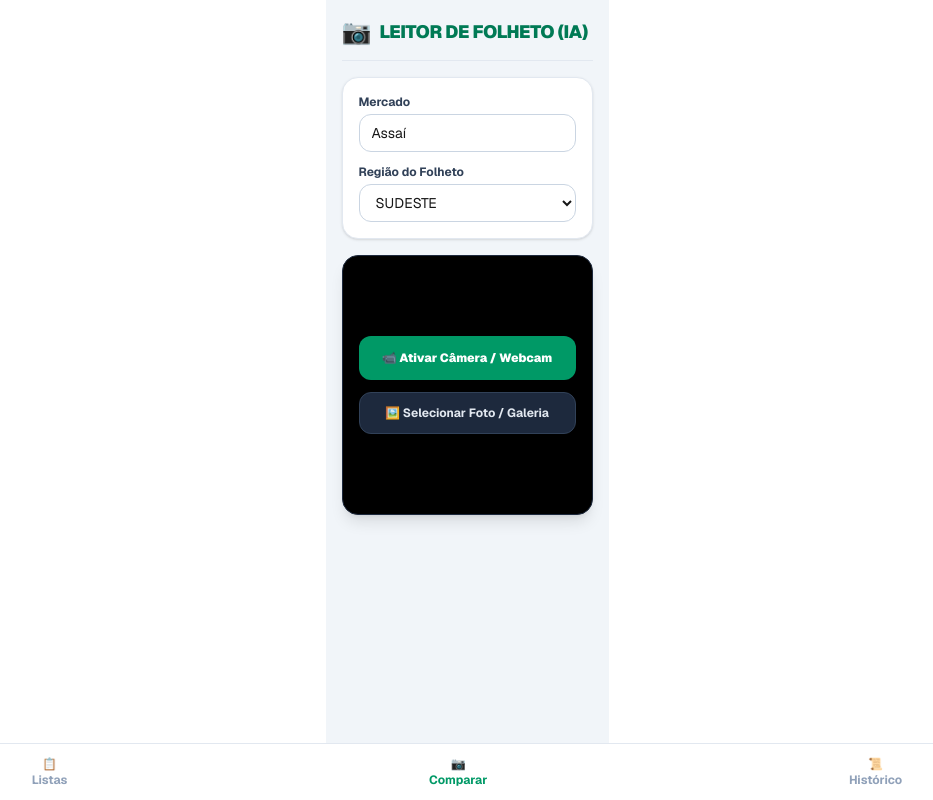
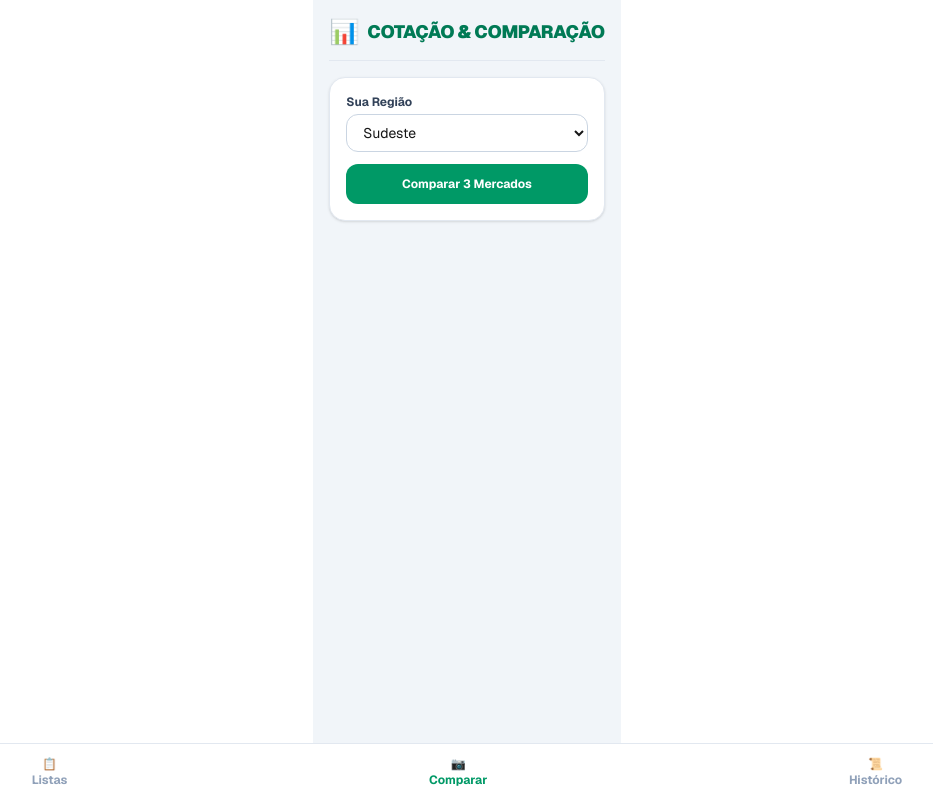
Before and after one commit to aureliomrc/ta_quanto_2, a Next.js app: page /comparar in a window 1280 px wide. Shown: the whole page, without its empty margins (173-1106 px from the left). Built offline with nearby package versions, Linux system fonts and the light colour scheme.

Commit message:
Ajustes comparação

```diff
--- a/src/app/api/comparar/route.ts
+++ b/src/app/api/comparar/route.ts
@@ -1,6 +1,6 @@
 import { NextResponse } from 'next/server';
 import { prisma } from '@/lib/prisma';
-import { Regiao } from '@prisma/client';
+import { Regiao, OrigemOferta } from '@prisma/client';
 import jwt from 'jsonwebtoken';
 
 interface ItemOferta {
@@ -27,16 +27,14 @@ export async function POST(req: Request) {
         const decoded = jwt.verify(token, process.env.JWT_SECRET || 'secret') as { id: string };
         usuarioId = decoded.id;
       } catch {
-        // Token expirado/inválido
+        // Token inválido/expirado
       }
     }
 
     const body = await req.json().catch(() => ({}));
     let { listaId, regiao } = body;
 
-    if (!regiao) {
-      regiao = 'SUDESTE';
-    }
+    if (!regiao) regiao = 'SUDESTE';
 
     if (!listaId) {
       const primeiraLista = await prisma.lista.findFirst({
@@ -53,31 +51,22 @@ export async function POST(req: Request) {
       listaId = primeiraLista.id;
     }
 
-    // Busca a lista sem dependência rígida de include para evitar erro TS2353 no build
-    const lista = await prisma.lista.findUnique({
+    const lista = (await prisma.lista.findUnique({
       where: { id: listaId },
-      include: {
-        itens: true,
-      } as any,
-    }) as any;
+      include: { itens: true } as any,
+    })) as any;
 
     if (!lista) {
-      return NextResponse.json(
-        { error: 'A lista selecionada não foi encontrada.' },
-        { status: 400 }
-      );
+      return NextResponse.json({ error: 'Lista não encontrada.' }, { status: 400 });
     }
 
-    // Tenta obter os itens da lista (seja 'itens', 'ItemLista' ou 'produtos')
     const itensLista = lista.itens || lista.ItemLista || lista.produtos || [];
 
     if (itensLista.length === 0) {
-      return NextResponse.json(
-        { error: 'A lista selecionada está vazia.' },
-        { status: 400 }
-      );
+      return NextResponse.json({ error: 'A lista está vazia.' }, { status: 400 });
     }
 
+    // Busca todas as ofertas da região (tanto SCANNER quanto SEFAZ)
     const ofertas: any[] = await prisma.oferta.findMany({
       where: {
         regiao: regiao as Regiao,
@@ -85,33 +74,69 @@ export async function POST(req: Request) {
       },
     });
 
-    const itensComparados: ItemComparado[] = itensLista.map((item: any) => {
+    const MERCADOS_PADRAO_REGIAO = ['Mercado A', 'Mercado B', 'Mercado C'];
+
+    const itensComparados: ItemComparado[] = await Promise.all(
+      itensLista.map(async (item: any) => {
         const nomeProduto = item.produto?.nome || item.nome || item.produtoNome || 'Produto';
-      const ofertasDoProduto = ofertas.filter((of: any) =>
-        String(of.produto).toLowerCase().includes(String(nomeProduto).toLowerCase())
+
+        // 1. Filtra ofertas do scanner/folhetos para este item
+        const ofertasEncontradas = ofertas.filter((of: any) =>
+          String(of.produto || '').toLowerCase().includes(String(nomeProduto).toLowerCase())
         );
+
+        // 2. Calcula a média real histórica/SEFAZ para esse produto específico no banco
+        const agregacaoSefaz = await prisma.oferta.aggregate({
+          _avg: { preco: true },
+          where: {
+            produto: { contains: nomeProduto, mode: 'insensitive' },
+            origem: OrigemOferta.SEFAZ,
+          },
+        });
+
+        // Se houver média da SEFAZ usa ela; caso contrário usa a média das ofertas extraídas do scanner
+        const precoMedioSefaz =
+          agregacaoSefaz._avg.preco ||
+          (ofertasEncontradas.length > 0
+            ? ofertasEncontradas.reduce((acc, o) => acc + Number(o.preco), 0) / ofertasEncontradas.length
+            : 0);
+
+        const ofertasFinais: ItemOferta[] = [];
+
+        // Adiciona as ofertas reais encontradas no scanner (até 3)
+        ofertasEncontradas.slice(0, 3).forEach((of) => {
+          ofertasFinais.push({
+            mercado: of.mercado,
+            preco: Number(of.preco),
+            origem: of.origem,
+            mensagem: 'Oferta de Folheto',
+          });
+        });
+
+        // 3. Garante que sempre existam 3 mercados na comparação
+        let indexMercado = 0;
+        while (ofertasFinais.length < 3) {
+          const nomeMercadoFallback =
+            MERCADOS_PADRAO_REGIAO[indexMercado] || `Mercado ${indexMercado + 1}`;
+
+          if (!ofertasFinais.some((o) => o.mercado === nomeMercadoFallback)) {
+            ofertasFinais.push({
+              mercado: nomeMercadoFallback,
+              preco: Number(precoMedioSefaz.toFixed(2)),
+              origem: 'SEFAZ',
+              mensagem: 'Média SEFAZ',
+            });
+          }
+          indexMercado++;
+        }
 
         return {
           produto: nomeProduto,
           quantidade: item.quantidade || 1,
-        ofertas:
-          ofertasDoProduto.length > 0
-            ? ofertasDoProduto.slice(0, 3).map((of: any) => ({
-                mercado: of.mercado,
-                preco: Number(of.preco),
-                origem: of.origem,
-                mensagem: 'Oferta Encontrada',
-              }))
-            : [
-                {
-                  mercado: 'Mercado Padrão',
-                  preco: 10.0,
-                  origem: 'SEFAZ' as const,
-                  mensagem: 'Média estimada',
-                },
-              ],
+          ofertas: ofertasFinais,
         };
-    });
+      })
+    );
 
     const mercadosUnicos = Array.from(
       new Set(
@@ -128,13 +153,13 @@ export async function POST(req: Request) {
         return acc + preco * item.quantidade;
       }, 0);
 
-      return { mercado, total };
+      return { mercado, total: Number(total.toFixed(2)) };
     });
 
     return NextResponse.json({
       mercados: mercadosUnicos,
       itens: itensComparados,
-      totais: totais.length > 0 ? totais : [{ mercado: 'Sem Ofertas', total: 0 }],
+      totais,
     });
   } catch (error: any) {
     console.error('Erro na comparação:', error);
--- a/src/app/comparar/page.tsx
+++ b/src/app/comparar/page.tsx
@@ -1,126 +1,36 @@
 'use client';
 
-import React, { useState, useRef, useEffect } from 'react';
+import React, { useState } from 'react';
 import Link from 'next/link';
 
 export default function CompararPage() {
-  const [mercado, setMercado] = useState('Assaí');
+  const [listaId, setListaId] = useState('');
   const [regiao, setRegiao] = useState('SUDESTE');
-  const [imagemBase64, setImagemBase64] = useState<string | null>(null);
   const [carregando, setCarregando] = useState(false);
-  const [mensagem, setMensagem] = useState('');
-  const [streamAtivo, setStreamAtivo] = useState(false);
+  const [resultado, setResultado] = useState<any>(null);
+  const [erro, setErro] = useState('');
 
-  const videoRef = useRef<HTMLVideoElement>(null);
-  const canvasRef = useRef<HTMLCanvasElement>(null);
-  const inputArquivoRef = useRef<HTMLInputElement>(null);
-  const streamRef = useRef<MediaStream | null>(null);
-
-  const desligarCamera = () => {
-    if (streamRef.current) {
-      streamRef.current.getTracks().forEach((track) => track.stop());
-      streamRef.current = null;
-    }
-    setStreamAtivo(false);
-  };
-
-  useEffect(() => {
-    return () => desligarCamera();
-  }, []);
-
-  const iniciarWebcam = async () => {
-    try {
-      setMensagem('');
-      const stream = await navigator.mediaDevices.getUserMedia({
-        video: { facingMode: 'environment', width: { ideal: 1280 } },
-      });
-      streamRef.current = stream;
-      setStreamAtivo(true);
-
-      setTimeout(() => {
-        if (videoRef.current) {
-          videoRef.current.srcObject = stream;
-          videoRef.current.play();
-        }
-      }, 100);
-    } catch {
-      inputArquivoRef.current?.click();
-    }
-  };
-
-  const comprimirEGuardarImagem = (source: HTMLVideoElement | HTMLImageElement) => {
-    const canvas = canvasRef.current || document.createElement('canvas');
-    const ctx = canvas.getContext('2d');
-
-    const maxWidth = 1024;
-    const width = 'videoWidth' in source ? source.videoWidth : source.width;
-    const height = 'videoHeight' in source ? source.videoHeight : source.height;
-
-    const scale = maxWidth / (width || 640);
-    canvas.width = maxWidth;
-    canvas.height = (height || 480) * scale;
-
-    if (ctx) {
-      ctx.drawImage(source, 0, 0, canvas.width, canvas.height);
-      const base64Comprimido = canvas.toDataURL('image/jpeg', 0.6);
-      setImagemBase64(base64Comprimido);
-    }
-  };
-
-  const capturarFotoVideo = () => {
-    if (videoRef.current) {
-      comprimirEGuardarImagem(videoRef.current);
-      desligarCamera();
-    }
-  };
-
-  const handleUploadArquivo = (e: React.ChangeEvent<HTMLInputElement>) => {
-    const file = e.target.files?.[0];
-    if (file) {
-      const reader = new FileReader();
-      reader.onloadend = () => {
-        const img = new Image();
-        img.onload = () => comprimirEGuardarImagem(img);
-        img.src = reader.result as string;
-        setMensagem('');
-      };
-      reader.readAsDataURL(file);
-    }
-  };
-
-  const handleEnviar = async () => {
-    if (!imagemBase64) return;
-
-    const token = localStorage.getItem('token');
-    if (!token) {
-      setMensagem('❌ Você precisa estar logado para realizar a leitura.');
-      return;
-    }
-
+  const handleComparar = async () => {
     setCarregando(true);
-    setMensagem('Analisando ofertas com a IA e salvando no banco...');
+    setErro('');
 
     try {
-      // ✅ Chamada apontando corretamente para /api/scan-folheto
-      const res = await fetch('/api/scan-folheto', {
+      const token = localStorage.getItem('token');
+      const res = await fetch('/api/comparador', {
         method: 'POST',
         headers: {
           'Content-Type': 'application/json',
           Authorization: `Bearer ${token}`,
         },
-        body: JSON.stringify({ imagemBase64, mercado, regiao }),
+        body: JSON.stringify({ listaId, regiao }),
       });
 
       const data = await res.json();
+      if (!res.ok) throw new Error(data.error || 'Erro ao comparar.');
 
-      if (res.ok && data.success) {
-        setMensagem(`✅ Sucesso! ${data.totalProcessados || 0} oferta(s) salva(s) na sua conta!`);
-        setImagemBase64(null);
-      } else {
-        setMensagem(`❌ ${data.error || data.message || 'Falha ao processar imagem.'}`);
-      }
+      setResultado(data);
     } catch (err: any) {
-      setMensagem(`❌ Erro de conexão com o servidor: ${err.message || ''}`);
+      setErro(err.message);
     } finally {
       setCarregando(false);
     }
@@ -130,131 +40,91 @@ export default function CompararPage() {
     <div className="min-h-screen bg-slate-100 p-4 max-w-md mx-auto flex flex-col justify-between pb-24 font-sans">
       <div className="space-y-4">
         <header className="flex items-center gap-2 border-b border-slate-200 pb-3">
-          <span className="text-2xl">📷</span>
+          <span className="text-2xl">📊</span>
           <h1 className="text-lg font-black text-emerald-700 uppercase tracking-tight">
-            LEITOR DE FOLHETO (IA)
+            Cotação & Comparação
           </h1>
         </header>
 
+        {/* Seletores */}
         <div className="bg-white p-4 rounded-2xl border border-slate-200 space-y-3 shadow-sm">
           <div>
-            <label className="block text-xs font-bold text-slate-700 mb-1">Mercado</label>
-            <input
-              type="text"
-              value={mercado}
-              onChange={(e) => setMercado(e.target.value)}
-              placeholder="Ex: Assaí, Carrefour, Atacadão..."
-              className="w-full border border-slate-300 rounded-xl px-3 py-2 text-sm focus:outline-none focus:ring-2 focus:ring-emerald-500"
-            />
-          </div>
-
-          <div>
-            <label className="block text-xs font-bold text-slate-700 mb-1">Região do Folheto</label>
+            <label className="block text-xs font-bold text-slate-700 mb-1">Sua Região</label>
             <select
               value={regiao}
               onChange={(e) => setRegiao(e.target.value)}
-              className="w-full border border-slate-300 rounded-xl px-3 py-2 text-sm bg-white focus:outline-none focus:ring-2 focus:ring-emerald-500"
+              className="w-full border border-slate-300 rounded-xl px-3 py-2 text-sm bg-white"
             >
-              <option value="SUDESTE">SUDESTE</option>
-              <option value="SUL">SUL</option>
-              <option value="NORDESTE">NORDESTE</option>
-              <option value="CENTRO_OESTE">CENTRO-OESTE</option>
-              <option value="NORTE">NORTE</option>
+              <option value="SUDESTE">Sudeste</option>
+              <option value="SUL">Sul</option>
+              <option value="NORDESTE">Nordeste</option>
+              <option value="CENTRO_OESTE">Centro-Oeste</option>
+              <option value="NORTE">Norte</option>
             </select>
           </div>
+
+          <button
+            type="button"
+            onClick={handleComparar}
+            disabled={carregando}
+            className="w-full bg-emerald-600 hover:bg-emerald-500 text-white font-bold py-3 rounded-xl text-xs transition-all"
+          >
+            {carregando ? 'Calculando Preços...' : 'Comparar 3 Mercados'}
+          </button>
         </div>
 
-        <input
-          type="file"
-          accept="image/*"
-          ref={inputArquivoRef}
-          onChange={handleUploadArquivo}
-          className="hidden"
-        />
+        {erro && (
+          <div className="bg-red-50 text-red-600 p-3 rounded-xl text-xs font-bold border border-red-200">
+            {erro}
+          </div>
+        )}
 
-        <canvas ref={canvasRef} className="hidden" />
+        {/* Totais por Mercado */}
+        {resultado && (
+          <div className="space-y-3">
+            <h2 className="text-xs font-black text-slate-500 uppercase">Totais Estimados</h2>
+            <div className="grid grid-cols-3 gap-2">
+              {resultado.totais?.map((t: any, idx: number) => (
+                <div key={idx} className="bg-white p-3 rounded-xl border border-slate-200 text-center">
+                  <p className="text-[10px] font-bold text-slate-500 truncate">{t.mercado}</p>
+                  <p className="text-sm font-black text-emerald-700">R$ {t.total.toFixed(2)}</p>
+                </div>
+              ))}
+            </div>
 
-        <div className="bg-black rounded-2xl p-4 flex flex-col items-center justify-center min-h-[260px] shadow-lg border border-slate-800 relative overflow-hidden">
-          {imagemBase64 ? (
-            <div className="w-full space-y-3 text-center">
-              <img
-                src={imagemBase64}
-                alt="Foto Selecionada"
-                className="max-h-56 mx-auto rounded-xl object-contain border border-slate-700"
-              />
-              <div className="flex gap-2">
-                <button
-                  type="button"
-                  onClick={() => {
-                    setImagemBase64(null);
-                    desligarCamera();
-                  }}
-                  className="flex-1 bg-slate-700 hover:bg-slate-600 text-white py-2.5 rounded-xl font-bold text-xs"
+            {/* Histórico em Cascata/Sanfona */}
+            <h2 className="text-xs font-black text-slate-500 uppercase pt-2">Itens da Lista</h2>
+            <div className="space-y-2">
+              {resultado.itens?.map((item: any, idx: number) => (
+                <details
+                  key={idx}
+                  className="bg-white rounded-xl border border-slate-200 overflow-hidden group"
                 >
-                  Tirar Outra
-                </button>
-                <button
-                  type="button"
-                  onClick={handleEnviar}
-                  disabled={carregando}
-                  className="flex-1 bg-emerald-600 hover:bg-emerald-500 text-white py-2.5 rounded-xl font-bold text-xs disabled:opacity-50 active:scale-95 transition-all"
-                >
-                  {carregando ? 'Processando...' : 'Analisar & Salvar'}
-                </button>
-              </div>
+                  <summary className="p-3 font-bold text-xs text-slate-800 cursor-pointer flex justify-between items-center bg-white hover:bg-slate-50">
+                    <span>{item.produto} (x{item.quantidade})</span>
+                    <span className="text-slate-400 group-open:rotate-180 transition-transform">▼</span>
+                  </summary>
+                  <div className="p-3 bg-slate-50 border-t border-slate-100 space-y-2">
+                    {item.ofertas.map((of: any, oIdx: number) => (
+                      <div key={oIdx} className="flex justify-between items-center text-xs">
+                        <div>
+                          <span className="font-bold text-slate-700">{of.mercado}</span>
+                          <span className="ml-2 text-[10px] px-1.5 py-0.5 rounded bg-slate-200 text-slate-600">
+                            {of.mensagem}
+                          </span>
+                        </div>
+                        <span className="font-black text-emerald-600">R$ {of.preco.toFixed(2)}</span>
+                      </div>
+                    ))}
+                  </div>
+                </details>
+              ))}
             </div>
-          ) : streamAtivo ? (
-            <div className="w-full flex flex-col items-center space-y-3">
-              <video
-                ref={videoRef}
-                playsInline
-                muted
-                className="w-full max-h-56 rounded-xl object-cover border border-slate-700"
-              />
-              <div className="flex gap-2 w-full">
-                <button
-                  type="button"
-                  onClick={desligarCamera}
-                  className="flex-1 bg-slate-700 text-white py-2.5 rounded-xl font-bold text-xs"
-                >
-                  Cancelar
-                </button>
-                <button
-                  type="button"
-                  onClick={capturarFotoVideo}
-                  className="flex-1 bg-emerald-600 text-white py-2.5 rounded-xl font-bold text-xs active:scale-95 transition-all"
-                >
-                  📸 Capturar Frame
-                </button>
-              </div>
-            </div>
-          ) : (
-            <div className="flex flex-col gap-3 w-full max-w-xs">
-              <button
-                type="button"
-                onClick={iniciarWebcam}
-                className="w-full bg-emerald-600 hover:bg-emerald-500 text-white font-black py-3.5 px-4 rounded-xl text-xs shadow-lg active:scale-95 transition-all"
-              >
-                📹 Ativar Câmera / Webcam
-              </button>
-              <button
-                type="button"
-                onClick={() => inputArquivoRef.current?.click()}
-                className="w-full bg-slate-800 hover:bg-slate-700 text-slate-200 font-bold py-3 px-4 rounded-xl text-xs border border-slate-700 active:scale-95 transition-all"
-              >
-                🖼️ Selecionar Foto / Galeria
-              </button>
-            </div>
-          )}
-        </div>
-
-        {mensagem && (
-          <div className="bg-white p-3 rounded-xl border border-slate-200 text-center text-xs font-bold text-slate-800 shadow-sm">
-            {mensagem}
           </div>
         )}
       </div>
 
+      {/* Menu Fixo de Rodapé */}
       <nav className="bg-white border-t border-slate-200 px-6 py-3 flex justify-around items-center fixed bottom-0 left-0 right-0 z-10">
         <Link href="/listas" className="flex flex-col items-center text-slate-400 text-xs font-bold">
           <span>📋</span> Listas
```
Lines whose indentation alone changed are shown as unchanged.
